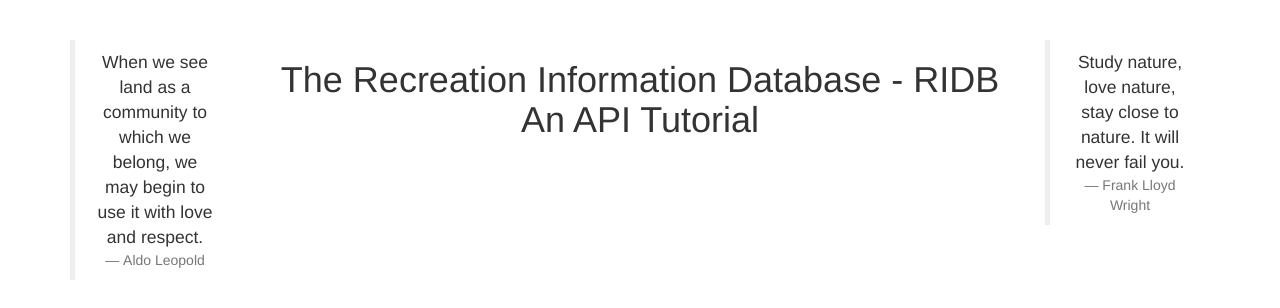
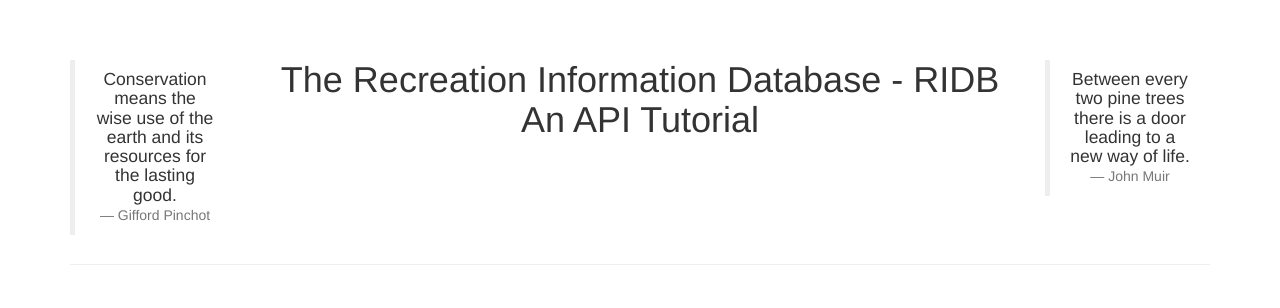
Before and after one commit to wagndani/wagndani.github.io, a plain HTML site: page page3.html in a window 1280 px wide. Shown: the top 308 px of the page. Drawn offline with nearby package versions, Linux system fonts and the light colour scheme.

Commit message:
Changed Header Quotes
Changed header quotes to include Pinchot

```diff
--- a/page3.html
+++ b/page3.html
@@ -14,23 +14,26 @@
 </head>
 
 <body>
-        <div class="container page-header text-center">
+    <h1>
+        <div class="container">
+            <div class="page-header text-center">
             <div class="row">
                     <div class="col-md-2">
-                    <blockquote>When we see land as a community to which we belong, we may begin to use it with love and respect.
-                    <footer>Aldo Leopold</footer></blockquote>
+                    <blockquote>Conservation means the wise use of the earth and its resources for the lasting good.
+                    <footer>Gifford Pinchot</footer></blockquote>
                     </div>
 
-                   <div class="col-md-8"><span class="titlePage"><h1>The Recreation Information Database - RIDB</br>
-                   An API Tutorial</h1></span>
+                   <div class="col-md-8"><span class="titlePage">The Recreation Information Database - RIDB</br>
+                   An API Tutorial</span>
                     </div>
 
                     <div class="col-md-2">
-                        <blockquote>Study nature, love nature, stay close to nature. It will never fail you.<footer>Frank Lloyd Wright</footer></blockquote>
+                        <blockquote>Between every two pine trees there is a door leading to a new way of life.<footer>John Muir</footer></blockquote>
                     </div>
                 </div>
-
+            </div>
         </div>
+    </h1>
 
     <div class="container">
         <h2>Working with Reservations</h2>
```
